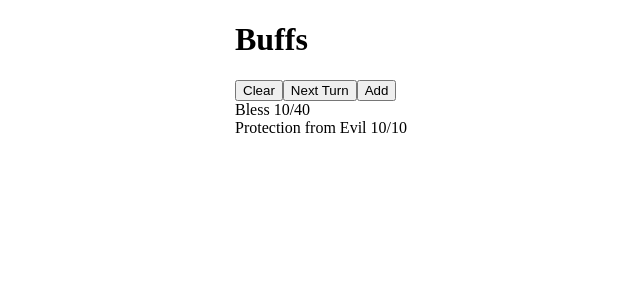
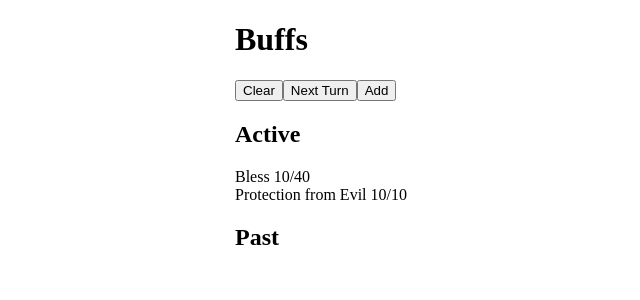
Before and after one commit to SamelVhatargh/buff-tracker, a Vue app: page / in a window 1280 px wide. Shown: the top 300 px of the page, without its empty margins (105-745 px from the left). Built offline with nearby package versions, Linux system fonts and the light colour scheme.

Commit message:
Added grouping for past and active buffs

```diff
--- a/src/components/Buffs.vue
+++ b/src/components/Buffs.vue
@@ -55,9 +55,16 @@ export default {
     <button @click="nextTurn">Next Turn</button>
     <button @click="showBuffForm = !showBuffForm">Add</button>
     <BuffForm v-if="showBuffForm" @add-buff="addBuff" />
+    <h2>Active</h2>
     <div v-for="buff in buffs">
         <div v-if="buff.turns.left > 0">
             {{ buff.name }} {{ buff.turns.left }}/{{ buff.turns.total }}
+        </div>
+    </div>
+    <h2>Past</h2>
+    <div v-for="buff in buffs">
+        <div v-if="buff.turns.left <= 0">
+            {{ buff.name }}
         </div>
     </div>
 </template>
```
